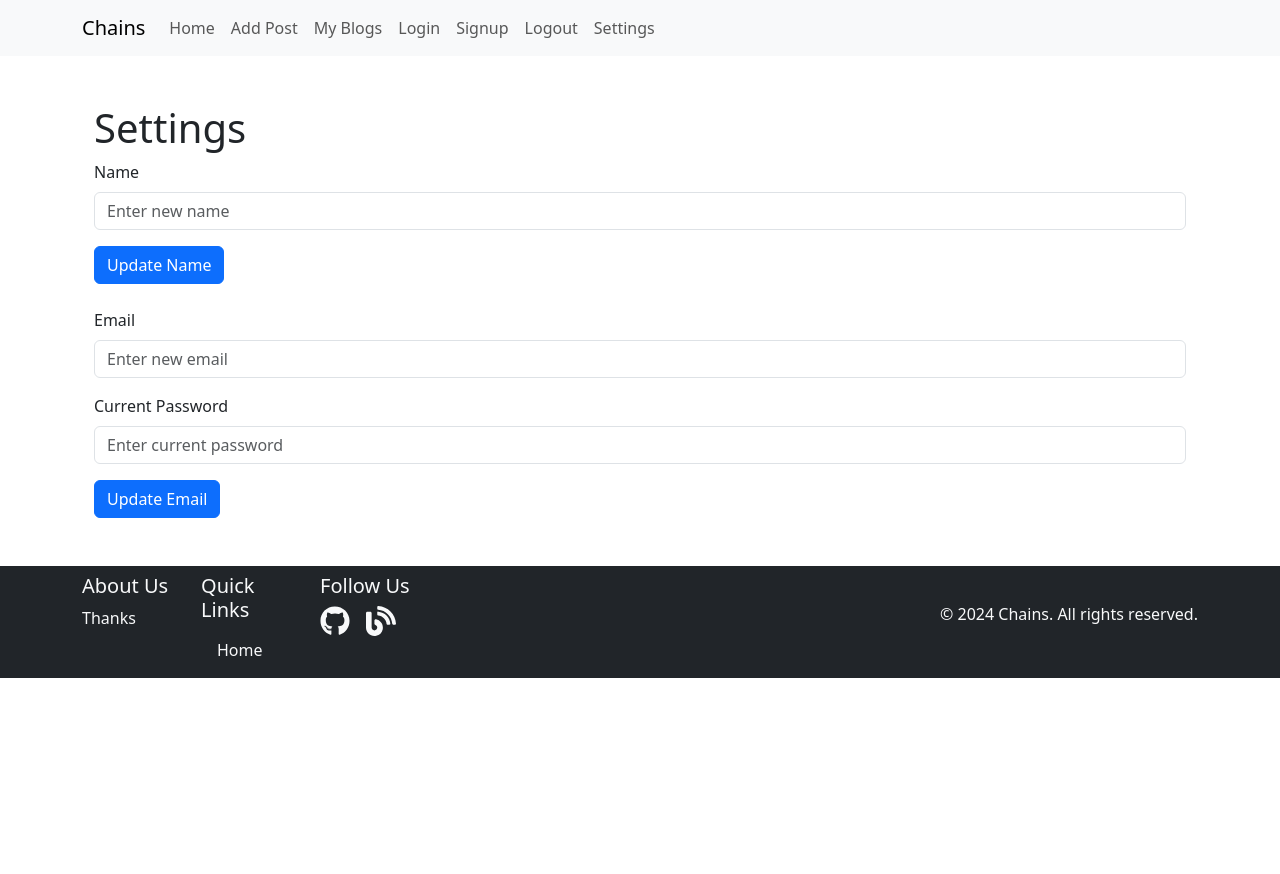
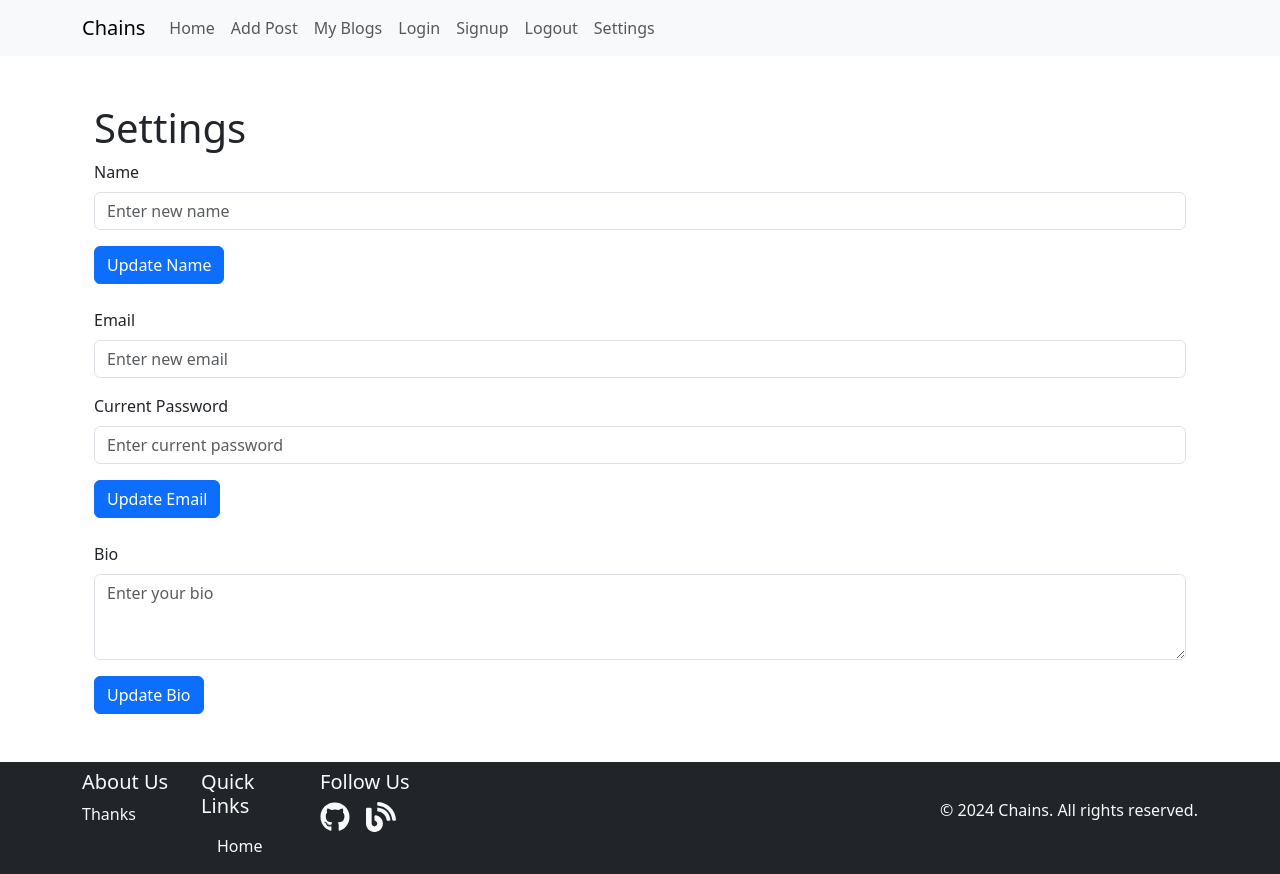
Before and after one commit to rudransh61/Chains, a React (Vite) app: page /settings in a window 1280 px wide. Before the commit the page ends 800 px from the top, so only its background shows below. Built offline with nearby package versions, Linux system fonts and the light colour scheme; no server answers.

Commit message:
added profile links , and bio section

```diff
--- a/src/components/Settings.jsx
+++ b/src/components/Settings.jsx
@@ -9,6 +9,7 @@ const Settings = () => {
     const [name, setName] = useState('');
     const [email, setEmail] = useState('');
     const [password, setPassword] = useState('');
+    const [bio, setBio] = useState(''); // Added state for bio
     const [loading, setLoading] = useState(true);
     const navigate = useNavigate();
 
@@ -19,6 +20,16 @@ const Settings = () => {
                 setUser(user);
                 setName(user.name);
                 setEmail(user.email);
+
+                // Fetch user details including bio
+                const response = await databases.listDocuments('667a93ab0015408da08b', '66a23a28002f30b04ca2', [
+                    Query.equal('id', user.$id),
+                ]);
+
+                if (response.documents.length > 0) {
+                    setBio(response.documents[0].bio || '');
+                }
+
             } catch (error) {
                 console.error('Failed to fetch user', error);
             } finally {
@@ -34,6 +45,7 @@ const Settings = () => {
         try {
             await account.updateName(name);
             await updateBlogAuthors(name);
+            await updateUserDetails(name, bio); // Pass bio to the updateUserDetails function
             alert('Name updated successfully');
         } catch (error) {
             console.error('Failed to update name', error);
@@ -59,6 +71,33 @@ const Settings = () => {
         }
     };
 
+    const updateUserDetails = async (newName, newBio) => {
+        try {
+            const response = await databases.listDocuments('667a93ab0015408da08b', '66a23a28002f30b04ca2', [
+                Query.equal('id', user.$id),
+            ]);
+
+            if (response.documents.length > 0) {
+                const updatePromises = response.documents.map((document) =>
+                    databases.updateDocument('667a93ab0015408da08b', '66a23a28002f30b04ca2', document.$id, {
+                        name: newName,
+                        bio: newBio,
+                    })
+                );
+                await Promise.all(updatePromises);
+            } else {
+                // Create a new document if no existing documents found
+                await databases.createDocument('667a93ab0015408da08b', '66a23a28002f30b04ca2', {
+                    // user_id: user.$id,
+                    name: newName,
+                    bio: newBio,
+                });
+            }
+        } catch (error) {
+            console.error('Failed to update user details', error);
+        }
+    };
+
     const handleUpdateEmail = async (e) => {
         e.preventDefault();
         try {
@@ -67,6 +106,17 @@ const Settings = () => {
         } catch (error) {
             console.error('Failed to update email', error);
             alert('Failed to update email');
+        }
+    };
+
+    const handleUpdateBio = async (e) => {
+        e.preventDefault();
+        try {
+            await updateUserDetails(name, bio); // Update user details with bio
+            alert('Bio updated successfully');
+        } catch (error) {
+            console.error('Failed to update bio', error);
+            alert('Failed to update bio');
         }
     };
 
@@ -114,6 +164,21 @@ const Settings = () => {
                 </Form.Group>
                 <Button variant="primary" type="submit">Update Email</Button>
             </Form>
+
+            <Form onSubmit={handleUpdateBio} className="mb-4">
+                <Form.Group className="mb-3">
+                    <Form.Label>Bio</Form.Label>
+                    <Form.Control
+                        as="textarea"
+                        rows={3}
+                        value={bio}
+                        onChange={(e) => setBio(e.target.value)}
+                        placeholder="Enter your bio"
+                        required
+                    />
+                </Form.Group>
+                <Button variant="primary" type="submit">Update Bio</Button>
+            </Form>
         </Container>
     );
 };
--- a/src/components/UserBlogs.jsx
+++ b/src/components/UserBlogs.jsx
@@ -70,6 +70,7 @@ const UserBlogs = () => {
                             <Card.Title>Profile</Card.Title>
                             <Card.Text><strong>Name:</strong> {user.name}</Card.Text>
                             <Card.Text><strong>Email:</strong> {user.email}</Card.Text>
+                            <Card.Text><strong>Bio:</strong> {user.bio}</Card.Text>
                             <Card.Text><strong>Total Blogs:</strong> {posts.length}</Card.Text>
 
                             {/* You can add more profile details as needed */}
--- a/src/components/UserProfile.jsx
+++ b/src/components/UserProfile.jsx
@@ -9,6 +9,7 @@ const UserBlogs = () => {
     const [userId, setUserId] = useState(null);
     const [userEmail, setUserEmail] = useState(null);
     const [userName, setUserName] = useState(null);
+    const [userBio, setUserBio] = useState('');
     const [loading, setLoading] = useState(true);
     const [user, setUser] = useState(null);
 
@@ -20,6 +21,15 @@ const UserBlogs = () => {
                 setUserId(user.$id);
                 setUserEmail(user.email);
                 setUserName(user.name);
+
+                const response = await databases.listDocuments('667a93ab0015408da08b', '66a23a28002f30b04ca2', [
+                    Query.equal('id', user.$id),
+                ]);
+
+                if (response.documents.length > 0) {
+                    setUserBio(response.documents[0].bio || '');
+                }
+
             } catch (error) {
                 console.error(error);
             } finally {
@@ -61,6 +71,18 @@ const UserBlogs = () => {
         }
     };
 
+    const handleCopyToClipboard = () => {
+        const profileLink = `https://chainz.netlify.app/user/${userId}`;
+        navigator.clipboard.writeText(profileLink)
+            .then(() => {
+                alert('Profile link copied to clipboard!');
+            })
+            .catch(err => {
+                console.error('Failed to copy text: ', err);
+                alert('Failed to copy profile link.');
+            });
+    };
+
     if (loading) {
         return <div>Loading...</div>;
     }
@@ -84,21 +106,20 @@ const UserBlogs = () => {
                             <Card.Title>Profile</Card.Title>
                             <Card.Text><strong>Name:</strong> {userName}</Card.Text>
                             <Card.Text><strong>Email:</strong> {userEmail}</Card.Text>
+                            <Card.Text><strong>Bio:</strong> {userBio}</Card.Text>
                             <Card.Text><strong>Total Blogs:</strong> {posts.length}</Card.Text>
-
-                            {/* You can add more profile details as needed */}
+                            <Card.Text><strong>Profile Link:</strong> <Button variant="link" onClick={handleCopyToClipboard}>Copy to Clipboard</Button></Card.Text>
                         </Card.Body>
                     </Card>
                 </Col>
                 <Col md={8}>
                     <h1>My Blogs</h1>
-
                     {posts.length > 0 ? posts.map((post) => (
                         <Card key={post.$id} className="mb-3">
                             <Card.Body>
-                            {post.image && (
-                                <Card.Img variant="top" src={post.image} alt={post.title} className="h-25 w-25"/>
-                            )}
+                                {post.image && (
+                                    <Card.Img variant="top" src={post.image} alt={post.title} className="h-25 w-25"/>
+                                )}
                                 <Card.Title>{post.title}</Card.Title>
                                 <Card.Text>{post.body.slice(0,100)}</Card.Text>
                                 <Card.Text>
```
Also changed, not shown: 3 other files (tests, documents, lock files or other folders).
